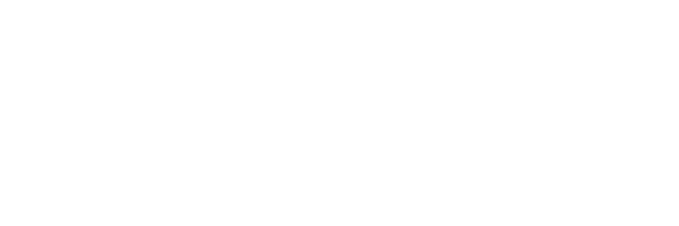
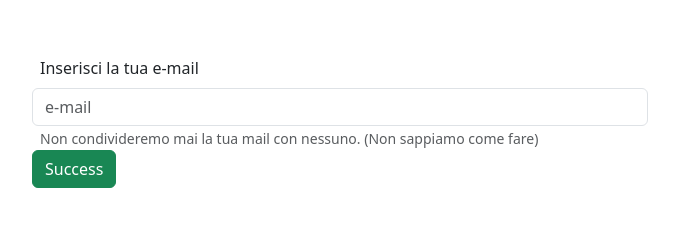
Before and after one commit to Piccios/js-mail-dadi, a plain HTML site: page mail/index.html in a window 1280 px wide. Shown: the whole page, without its empty margins (300-979 px from the left). Drawn offline with nearby package versions, Linux system fonts and the light colour scheme.

Commit message:
created a button to send the request

```diff
--- a/mail/index.html
+++ b/mail/index.html
@@ -12,7 +12,21 @@
 
     </header>
     <main>
+        <section class="container-fluid">
+            <div class="row">
+                <div class="col-6 m-auto mt-5">
+                    <div class="form-group">
+                        <label for="inputEmail" class="m-2">Inserisci la tua e-mail</label>
+                        <input type="email" class="form-control" id="inputEmail" aria-describedby="emailHelp" placeholder="e-mail">
+                        <small id="emailHelp" class="form-text text-muted ms-2">Non condivideremo mai la tua mail con nessuno. (Non sappiamo come fare)</small>
 
+                    </div>
+                    <div class="col-3">
+                        <button type="button" class="btn btn-success">Success</button>
+                    </div>
+                </div>
+            </div>
+        </section>
     </main>
     <footer>
 
```
